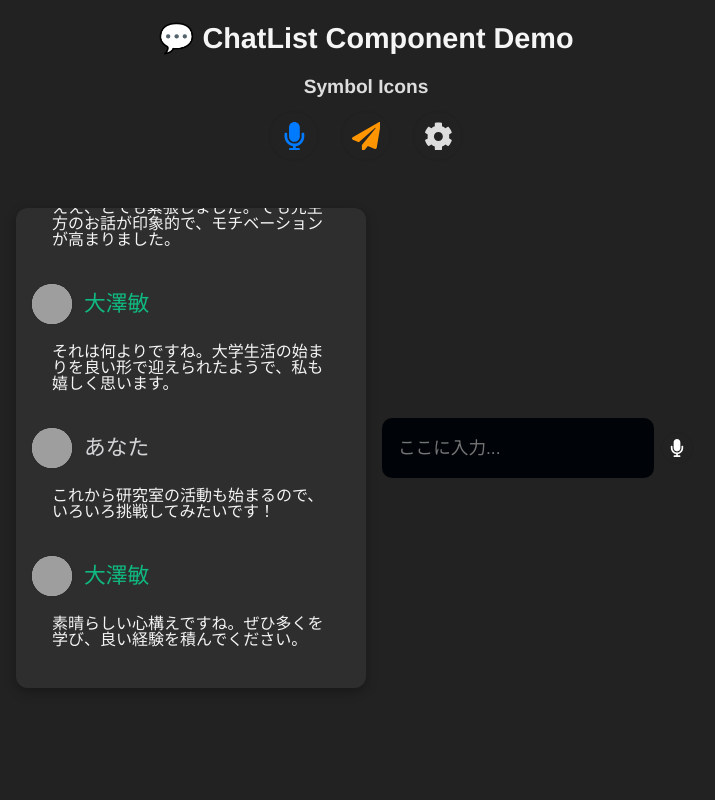
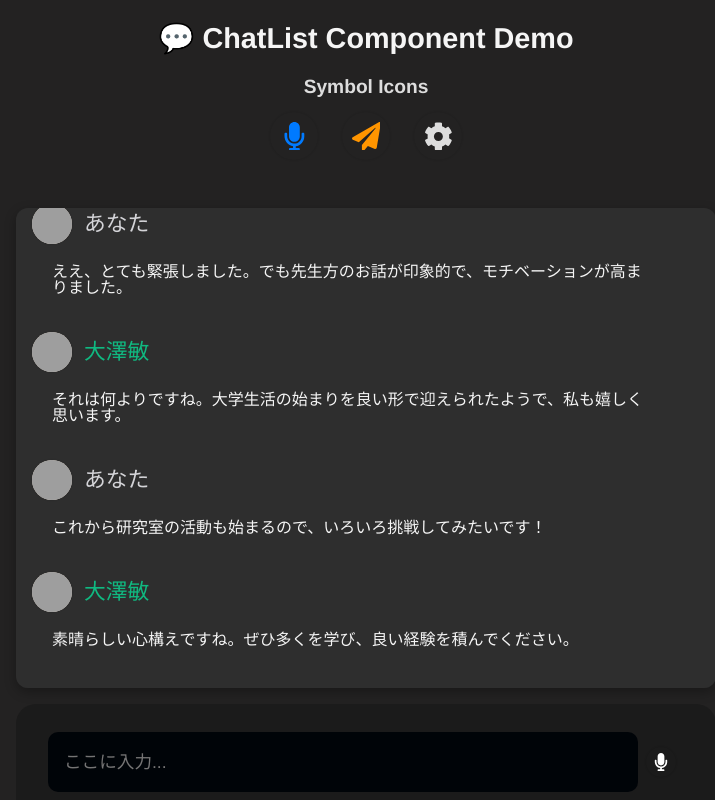
Before and after one commit to Yoshiki0418/gakucho-ai, a Next.js app in the folder frontend/: page / in a window 1280 px wide. Shown: the whole page, without its empty margins (274-989 px from the left). Built offline with nearby package versions, Linux system fonts and the light colour scheme; grey boxes are pictures that could not be loaded.

Commit message:
test: 入力エリアの描画テスト #34

```diff
--- a/frontend/app/page.tsx
+++ b/frontend/app/page.tsx
@@ -1,10 +1,10 @@
-'use client';
+'use client'
 
-import React, { useState } from 'react';
-import { FaMicrophone, FaPaperPlane, FaCog } from 'react-icons/fa';
-import Icon from '@/components/atoms/Icon';
-import { ChatList } from '@/components/organisms/ChatList';
-import InputWithMic from '@/components/molecules/InputWithMic'
+import React, { useState } from 'react'
+import { FaMicrophone, FaPaperPlane, FaCog } from 'react-icons/fa'
+import Icon from '@/components/atoms/Icon'
+import { ChatList } from '@/components/organisms/ChatList'
+import ChatInputArea from '@/components/organisms/ChatInputArea' // ✅ ここを使用
 
 // 💬 デモ用メッセージデータ
 const messages = [
@@ -46,14 +46,24 @@ const messages = [
     text: '素晴らしい心構えですね。ぜひ多くを学び、良い経験を積んでください。',
     role: 'assistant',
   },
-] as const;
+] as const
 
 export default function ChatDemoPage() {
-  const [inputValue, setInputValue] = useState('');
+  const [inputValue, setInputValue] = useState('')
+  const [isSending, setIsSending] = useState(false)
 
   const handleMicClick = () => {
-    console.log('🎙️ Mic clicked');
-  };
+    console.log('🎙️ Mic clicked')
+  }
+
+  const handleSend = async () => {
+    if (!inputValue.trim()) return
+    setIsSending(true)
+    console.log('送信:', inputValue)
+    await new Promise((r) => setTimeout(r, 1000)) // 擬似送信処理
+    setIsSending(false)
+    setInputValue('')
+  }
 
   return (
     <main
@@ -80,7 +90,7 @@ export default function ChatDemoPage() {
         💬 ChatList Component Demo
       </h1>
 
-      {/* ========== Symbol Icons（操作アイコン） ========== */}
+      {/* 操作アイコン（装飾） */}
       <section
         style={{
           display: 'flex',
@@ -99,23 +109,29 @@ export default function ChatDemoPage() {
         </div>
       </section>
 
-      {/* ========== ChatList（チャットメッセージ一覧） ========== */}
+      {/* チャット一覧 + 入力欄 */}
       <section
         style={{
           width: '100%',
           maxWidth: '700px',
           display: 'flex',
-          justifyContent: 'center',
+          flexDirection: 'column', // ✅ 縦方向に変更！
+          alignItems: 'center',
+          gap: '16px',
         }}
       >
+        {/* チャットリスト */}
         <ChatList messages={messages} width="100%" height="480px" />
 
-        <InputWithMic
+        {/* 入力エリア */}
+        <ChatInputArea
           value={inputValue}
-          onChange={(e) => setInputValue(e.target.value)} // 🔹 入力値を更新
+          onChange={(e) => setInputValue(e.target.value)}
           onMicClick={handleMicClick}
+          onSend={handleSend}
+          isSending={isSending}
         />
       </section>
     </main>
-  );
+  )
 }
```
